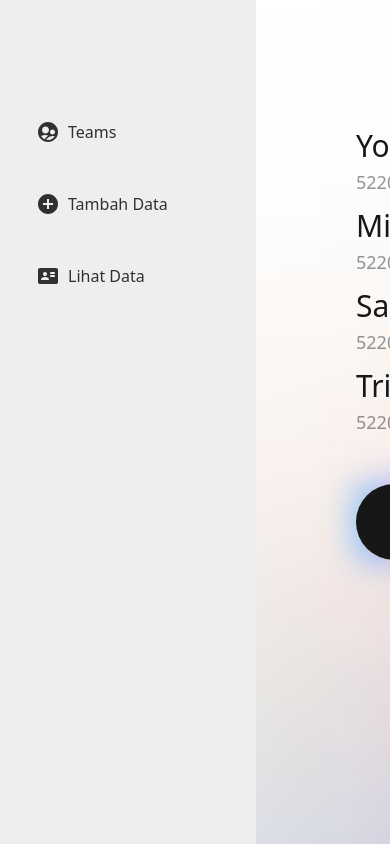
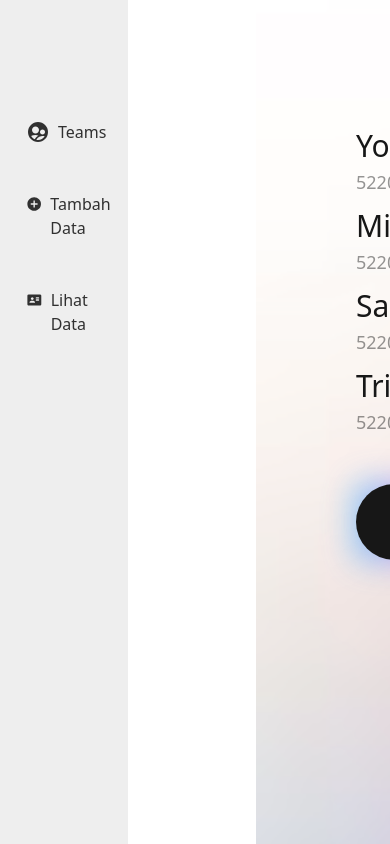
Before and after one commit to yogawan/paduka-admin, a React (Vite) app: page / in a window 390 px wide. Shown: the top 844 px of the page. Built offline with nearby package versions, Linux system fonts and the light colour scheme.

Commit message:
Responsive testing

```diff
--- a/src/components/organisms/CardOrganisms.jsx
+++ b/src/components/organisms/CardOrganisms.jsx
@@ -54,7 +54,7 @@ const CardOrganisms = () => {
         <button onClick={() => handleSearch({ target: { value: searchQuery } })} className="px-10 py-3 rounded-full text-white bg-[#171717]">Cari</button>
       </div>
 
-      {/* Card */}
+      {/* Card (Rendering List) */}
       <div className="pl-[16px] flex flex-wrap justify-between mt-10">
         {filteredData.length > 0 ? (
           filteredData.map((data, index) => (
--- a/src/components/organisms/NavigationOrganisms.jsx
+++ b/src/components/organisms/NavigationOrganisms.jsx
@@ -4,7 +4,7 @@ import { Link } from "react-router-dom";
 const NavigationOrganisms = () => {
   return (
     <nav className="fixed">
-      <ul className="flex flex-col h-screen items-start pt-[96px] w-[256px] pl-[12px] bg-[#EEEEEE] bg-blur">
+      <ul className="flex flex-col h-screen items-start pt-[96px] w-[256px] pl-[12px] bg-[#EEEEEE] bg-blur mobile:w-[128px] mobile:pl-[2px]">
 
         <li className="flex p-5 m-1 rounded-full text-[#303030] font-thin hover:bg-[#FFFFFF]">
           <svg xmlns="http://www.w3.org/2000/svg" width={24} height={24} viewBox="0 0 24 24"><path fill="currentColor" d="M12 22q-2.075 0-3.9-.788t-3.175-2.137T2.788 15.9T2 12t.788-3.9t2.137-3.175T8.1 2.788T12 2t3.9.788t3.175 2.137T21.213 8.1T22 12t-.788 3.9t-2.137 3.175t-3.175 2.138T12 22m-2.5-8.5q1.45 0 2.475-1.025T13 10t-1.025-2.475T9.5 6.5T7.025 7.525T6 10t1.025 2.475T9.5 13.5m7 1q1.05 0 1.775-.725T19 12t-.725-1.775T16.5 9.5t-1.775.725T14 12t.725 1.775t1.775.725M12 20q2.125 0 3.875-1t2.825-2.65q-.525-.15-1.075-.25T16.5 16q-1.325 0-3.2.775t-3 3.05q.425.1.85.138T12 20m-3.175-.65q.875-1.8 1.988-2.675T12.5 15.5q-.725-.225-1.463-.362T9.5 15q-1.125 0-2.225.275t-2.125.775q.65 1.075 1.588 1.938t2.087 1.362"></path></svg>
--- a/src/main.jsx
+++ b/src/main.jsx
@@ -7,7 +7,6 @@ import { createBrowserRouter, RouterProvider } from 'react-router-dom';
 import HomePages from './components/pages/HomePages';
 import FormPages from './components/pages/FormPages';
 import AppPages from './components/pages/AppPages';
-import TechPages from './components/pages/TechPages';
 
 
 const router = createBrowserRouter([
--- a/tailwind.config.js
+++ b/tailwind.config.js
@@ -9,6 +9,9 @@ export default {
       backgroundImage: {
         'bg-image-gradient': "url('/bg.png')",
       },
+      screens: {
+        'mobile': { 'max': '400px' },
+      },
     },
   },
   plugins: [],
```
Also changed, not shown: src/service/api.txt.
